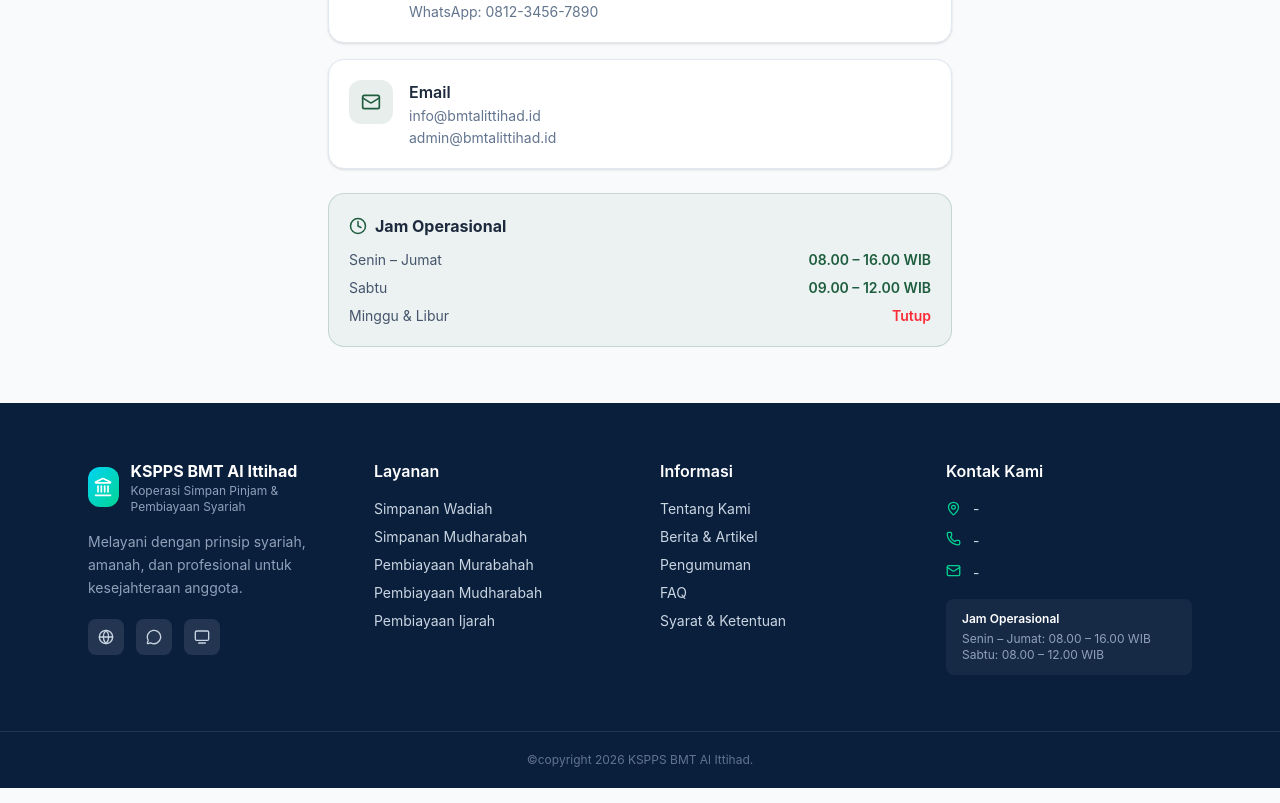
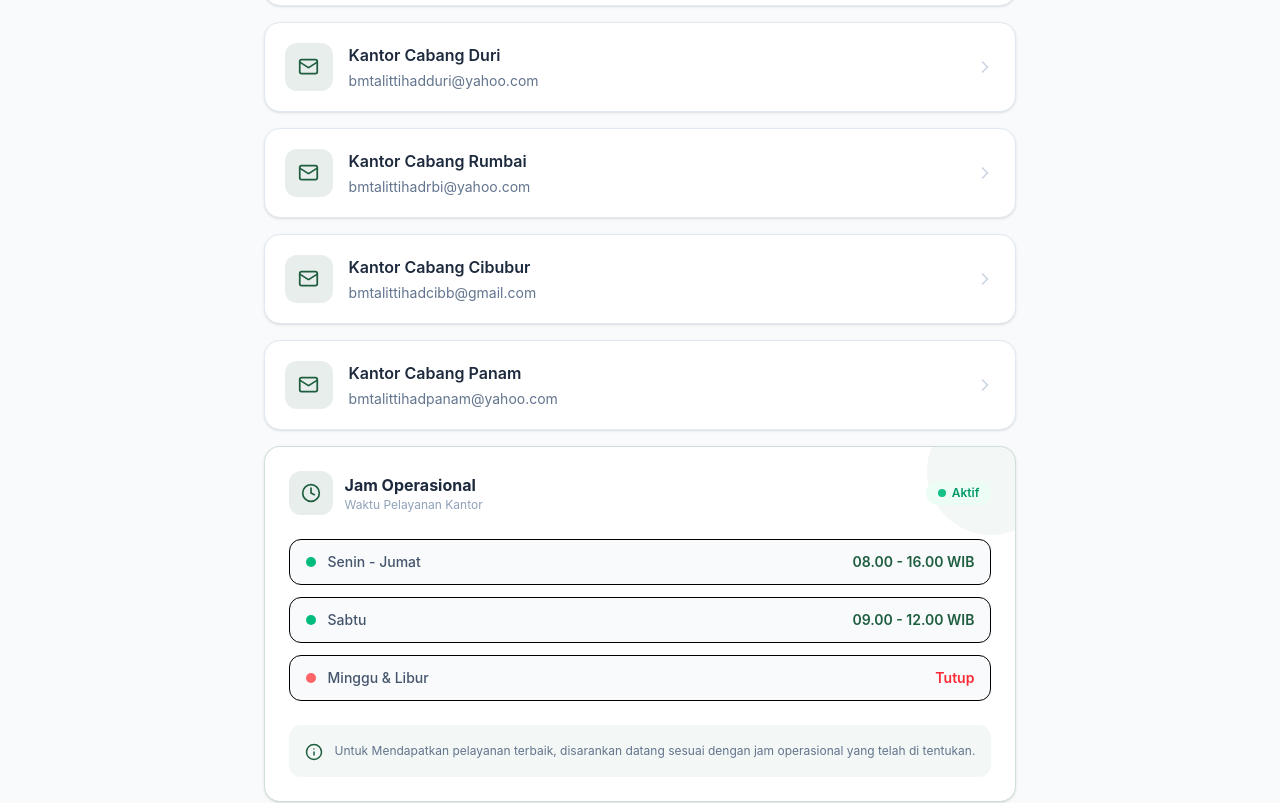
Before and after one commit to putri58/bmt-sistem, a React (Vite) app: page /kontak in a window 1280 px wide. Shown: the part 660-1463 px from the top of the page. Built offline with nearby package versions, Linux system fonts and the light colour scheme.

Commit message:
15 september 2026

```diff
--- a/src/pages/guest/Kontak.jsx
+++ b/src/pages/guest/Kontak.jsx
@@ -1,5 +1,14 @@
 import { useState } from "react";
-import { MapPin, Phone, Mail, Clock, Send, CheckCircle2 } from "lucide-react";
+import {
+  MapPin,
+  Phone,
+  Mail,
+  Clock,
+  Send,
+  CheckCircle2,
+  ChevronRight,
+  Info,
+} from "lucide-react";
 
 export default function Kontak() {
   const [form, setForm] = useState({
@@ -49,150 +58,213 @@ export default function Kontak() {
           </p>
         </div>
       </section>
-
-      <section className="bg-slate-50 py-14">
-        <div className="mx-auto max-w-2xl px-6">
-
-          {/* INFO KONTAK */}
-          <h2 className="mb-8 text-center text-2xl font-bold text-slate-800">
-            Informasi Kontak
+      <section className="bg-slate-50 py-16">
+        <div className="mx-auto max-x-5xl px-6">
+          {/* HEADER */}
+          <div className="mb-10 text-center animate-[fadeIn_0.6s_ease-out]">
+            <span className="mb-2 inline-block text-sm font-bold uppercase tracking-widest text-[#1E5E3F]">
+              HUBUNGI KAMI
+            </span>
+            <h2 className="text-3xl font-bold text-slate-800">
+              INFORMASI KONTAK
             </h2>
-
+            <p className="mx-auto mt-3 max-w-xl text-sm leading-relaxed text-slate-500">
+              Silahkan hubungi kami melalui kontak yang tersedia untuk
+              mendapatkan informasi lebih lanjut mengenai layanan BMT
+              AL-ITTIHAD.
+            </p>
+          </div>
+          {/* Content */}
+          <div className="flex w-full justify-center">
+            {/* Kontak */}
             <div className="space-y-4">
               {[
                 {
-                icon: MapPin,
+                  icon: Mail,
                   title: "Kantor Pusat",
-                lines: ["Jl. Raya Al Ittihad No. 1", "Pekanbaru, Riau 28111"],
-              },
-              {
-                icon: Phone,
-                title: "Telepon",
-                lines: ["(0761) 123-4567", "WhatsApp: 0812-3456-7890"],
+                  lines: ["bmt@al-ittihad.org"],
                 },
                 {
                   icon: Mail,
-                title: "Email",
-                lines: ["info@bmtalittihad.id", "admin@bmtalittihad.id"],
+                  title: "Kantor Cabang Duri",
+                  lines: ["bmtalittihadduri@yahoo.com"],
                 },
-            ].map((c) => {
+                {
+                  icon: Mail,
+                  title: "Kantor Cabang Rumbai",
+                  lines: ["bmtalittihadrbi@yahoo.com"],
+                },
+                {
+                  icon: Mail,
+                  title: "Kantor Cabang Cibubur",
+                  lines: ["bmtalittihadcibb@gmail.com"],
+                },
+                {
+                  icon: Mail,
+                  title: "Kantor Cabang Panam",
+                  lines: ["bmtalittihadpanam@yahoo.com"],
+                },
+              ].map((c, index) => {
                 const Icon = c.icon;
+
                 return (
                   <div
                     key={c.title}
-                  className="flex gap-4 rounded-2xl border border-slate-200 bg-white p-5 shadow-sm"
+                    className="group flex cursor-pointer gap-4 rounded-2xl border border-slate-200 bg-white p-5 shadow-sm transition-all duration-300 hover:-translate-y-1 hover:border-[#1E5E3F]/30 hover:shadow-lg"
+                    style={{
+                      animation: `fadeUp 0.5s ease-out ${index * 0.1}s both`,
+                    }}
                   >
-                  <div className="flex h-11 w-11 shrink-0 items-center justify-center rounded-xl bg-[#1E5E3F]/10 text-[#1E5E3F]">
-                    <Icon size={20} />
+                    {/* ICON */}
+                    <div className="flex h-12 w-12 shrink-0 items-center justify-center rounded-xl bg-[#1E5E3F]/10 text-[#1E5E3F] transition-all duration-300 group-hover:scale-110 group-hover:bg-[#1E5E3F] group-hover:text-white">
+                      <Icon
+                        size={21}
+                        className="transition-transform duration-300 group-hover:scale-110"
+                      />
                     </div>
-                  <div>
-                    <p className="font-semibold text-slate-800">{c.title}</p>
-                    {c.lines.map((l) => (
-                      <p key={l} className="mt-0.5 text-sm text-slate-500">{l}</p>
+
+                    {/* TEXT */}
+                    <div className="min-w-0 flex-1">
+                      <p className="font-semibold text-slate-800 transition-colors duration-300 group-hover:text-[#1E5E3F]">
+                        {c.title}
+                      </p>
+
+                      {c.lines.map((l, i) => (
+                        <p key={l} className="mt-1 text-sm text-slate-500">
+                          {l}
+
+                          {/* BADGE WHATSAPP */}
+                          {c.title === "Telepon" && i === 1 && (
+                            <span className="ml-2 inline-flex rounded-full bg-emerald-50 px-2 py-0.5 text-[10px] font-semibold text-emerald-600">
+                              WhatsApp
+                            </span>
+                          )}
+                        </p>
                       ))}
+                    </div>
+
+                    {/* ARROW */}
+                    <div className="flex items-center text-slate-300 transition-all duration-300 group-hover:translate-x-1 group-hover:text-[#1E5E3F]">
+                      <ChevronRight size={20} />
                     </div>
                   </div>
                 );
               })}
+              {/* Jam operasional */}
+              <div
+                className="relative overflow-hidden rounded-2xl border border-[#1E5E3F]/20 bg-white p-6 shadow-sm transition-all duration-300 hover:-translate-y-1 hover:shadow-lg"
+                style={{
+                  animation: "fadeUp 0.6s ease-out 0.3s both",
+                }}
+              >
+                {/*Dekorasi*/}
+                <div className="absolute -right-10 -top-10 h-32 w-32 rounded-full bg-[#1E5E3F]/5" />
+                <div className="relative">
+                  {/*Title*/}
+                  <div className="mb-6 flex items-center justify-between">
+                    <div className="flex items-center gap-3">
+                      <div className="flex h-11 w-11 items-center justify-center rounded-xl bg-[#1E5E3F]/10 text-[#1E5E3F]">
+                        <Clock size={20} />
                       </div>
-
-          {/* JAM OPERASIONAL */}
-          <div className="mt-6 rounded-2xl border border-[#1E5E3F]/20 bg-[#1E5E3F]/5 p-5">
-            <div className="mb-3 flex items-center gap-2">
-              <Clock size={18} className="text-[#1E5E3F]" />
-              <h3 className="font-bold text-slate-800">Jam Operasional</h3>
+                      <div>
+                        <h3 className="font-bold text-slate-800">
+                          Jam Operasional
+                        </h3>
+                        <p className="text-xs text-slate-400">
+                          Waktu Pelayanan Kantor
+                        </p>
                       </div>
-            <div className="space-y-2 text-sm">
+                    </div>
+                    {/*Status*/}
+                    <span className="flex items-center gap-1.5 rounded-full bg-emerald-50 px-3 py-1 text-xs font-semibold text-emerald-600">
+                      <span className="h-2 w-2 animate-pulse rounded-full bg-emerald-500" />
+                      Aktif
+                    </span>
+                  </div>
+                  {/* Jadwal */}
+                  <div className="space-y-3">
                     {[
-                { hari: "Senin – Jumat", jam: "08.00 – 16.00 WIB" },
-                { hari: "Sabtu",         jam: "09.00 – 12.00 WIB" },
-                { hari: "Minggu & Libur", jam: "Tutup" },
+                      {
+                        hari: "Senin - Jumat",
+                        jam: "08.00 - 16.00 WIB",
+                        aktif: true,
+                      },
+                      {
+                        hari: "Sabtu",
+                        jam: "09.00 - 12.00 WIB",
+                        aktif: true,
+                      },
+                      {
+                        hari: "Minggu & Libur",
+                        jam: "Tutup",
+                        aktif: false,
+                      },
                     ].map((j) => (
-                <div key={j.hari} className="flex items-center justify-between">
-                  <span className="text-slate-600">{j.hari}</span>
-                  <span className={`font-semibold ${j.jam === "Tutup" ? "text-red-500" : "text-[#1E5E3F]"}`}>
+                      <div
+                        key={j.hari}
+                        className="group flex items-center justify-between rounded-xl border border-slare-100 bg-slate-50 px-4 py-3 transition-all duration-300 hover:border-[#1E5E3F]/20 hover:bg-[#1E5E3F]/5"
+                      >
+                        <div className="flex items-center gap-3">
+                          <span
+                            className={`h-2.5 w-2.5 rounded-full ${
+                              j.aktif ? "bg-emerald-500" : "bg-red-400"
+                            }`}
+                          />
+                          <span className="text-sm font-medium text-slate-600">
+                            {j.hari}
+                          </span>
+                        </div>
+                        <span
+                          className={`text-sm font-semibold ${
+                            j.aktif ? "text-[#1E5E3F]" : "text-red-500"
+                          }`}
+                         >
                           {j.jam}
                         </span>
                       </div>
                     ))}
                   </div>
-          </div>
-
-          {/* FORM PESAN */}
-            {/* <div className="mt-10">
-              <h2 className="mb-6 text-center text-2xl font-bold text-slate-800">Kirim Pesan</h2>
-
-              {sent ? (
-                <div className="flex flex-col items-center justify-center rounded-3xl border border-green-200 bg-green-50 p-10 text-center">
-                  <div className="mb-4 flex h-16 w-16 items-center justify-center rounded-full bg-green-100">
-                    <CheckCircle2 size={36} className="text-[#1E5E3F]" />
-                  </div>
-                  <h3 className="text-lg font-bold text-slate-800">Pesan Terkirim!</h3>
-                  <p className="mt-2 text-sm text-slate-500">
-                    Terima kasih, <strong>{form.nama}</strong>. Kami akan membalas secepatnya melalui{" "}
-                    <strong>{form.email}</strong>.
+                  {/* INFO BAWAH */}
+                  <div className="mt-6 rounded-xl bg-[#1E5E3F]/5 p-4">
+                    <div className="flex gap-3">
+                      <Info
+                        size={18}
+                        className="mt-0.5 shirk-0 text-[#1E5E3F]"
+                      />
+                      <p className="text-xs leading-relaxed text-slate-500">
+                        Untuk Mendapatkan pelayanan terbaik, disarankan datang
+                        sesuai dengan jam operasional yang telah di tentukan.
                       </p>
-                  <button
-                    onClick={() => { setForm({ nama: "", email: "", noHp: "", pesan: "" }); setSent(false); }}
-                    className="mt-5 rounded-xl bg-[#1E5E3F] px-5 py-2.5 text-sm font-semibold text-white hover:bg-[#174d33] transition"
-                  >
-                    Kirim Pesan lain
-                  </button>
-                </div>
-              ) : (
-                <form onSubmit={handleSubmit} className="rounded-3xl border border-slate-200 bg-white p-7 shadow-sm space-y-4">
-                  <div>
-                    <label className="mb-1.5 block text-sm font-semibold text-slate-700">
-                      Nama Lengkap <span className="text-red-500">*</span>
-                    </label>
-                    <input type="text" value={form.nama} onChange={set("nama")} placeholder="Nama Anda" required className={inputCls} />
-                  </div>
-                  <div className="grid gap-4 sm:grid-cols-2">
-                    <div>
-                      <label className="mb-1.5 block text-sm font-semibold text-slate-700">
-                        Email <span className="text-red-500">*</span>
-                      </label>
-                      <input type="email" value={form.email} onChange={set("email")} placeholder="email@domain.com" required className={inputCls} />
-                    </div>
-                    <div>
-                      <label className="mb-1.5 block text-sm font-semibold text-slate-700">No. HP</label>
-                      <input type="tel" value={form.noHp} onChange={set("noHp")} placeholder="08xxxxxxxxxx" className={inputCls} />
                     </div>
                   </div>
-                  <div>
-                    <label className="mb-1.5 block text-sm font-semibold text-slate-700">
-                      Pesan <span className="text-red-500">*</span>
-                    </label>
-                    <textarea
-                      value={form.pesan}
-                      onChange={set("pesan")}
-                      rows={5}
-                      placeholder="Tuliskan pesan, pertanyaan, atau saran Anda..."
-                      required
-                      className={`${inputCls} resize-none`}
-                    />
                 </div>
-                  <button
-                    type="submit"
-                    disabled={loading}
-                    className="flex w-full items-center justify-center gap-2 rounded-xl bg-[#1E5E3F] py-3 text-sm font-semibold text-white shadow-sm transition hover:bg-[#174d33] disabled:opacity-60"
-                  >
-                    {loading ? (
-                      <>
-                        <svg className="h-4 w-4 animate-spin" viewBox="0 0 24 24" fill="none">
-                          <circle className="opacity-25" cx="12" cy="12" r="10" stroke="currentColor" strokeWidth="4" />
-                          <path className="opacity-75" fill="currentColor" d="M4 12a8 8 0 018-8v4a4 4 0 00-4 4H4z" />
-                        </svg>
-                        Mengirim...
-                      </>
-                    ) : (
-                      <><Send size={15} /> Kirim Pesan</>
-                    )}
-                  </button>
-                </form>
-              )}
-            </div> */}
+              </div>
+            </div>
+          </div>
+          {/* Animasi */}
+          <style>
+            {`
+      @keyframes fadeUp {
+        from {
+          opacity: 0;
+          transform: translateY(15px);
+        }
+        to {
+          opacity: 1;
+          transform: translateY(0);
+        }
+      }
 
+      @keyframes fadeIn {
+        from {
+          opacity: 0;
+        }
+        to {
+          opacity: 1;
+        }
+      }
+    `}
+          </style>
         </div>
       </section>
     </div>
```
Lines whose indentation alone changed are shown as unchanged.
